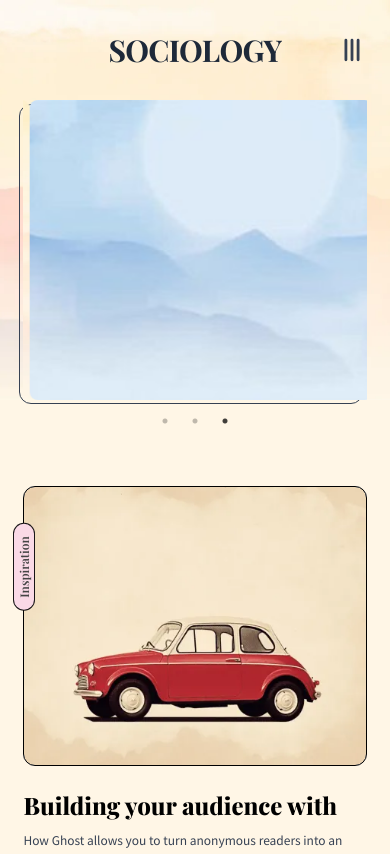
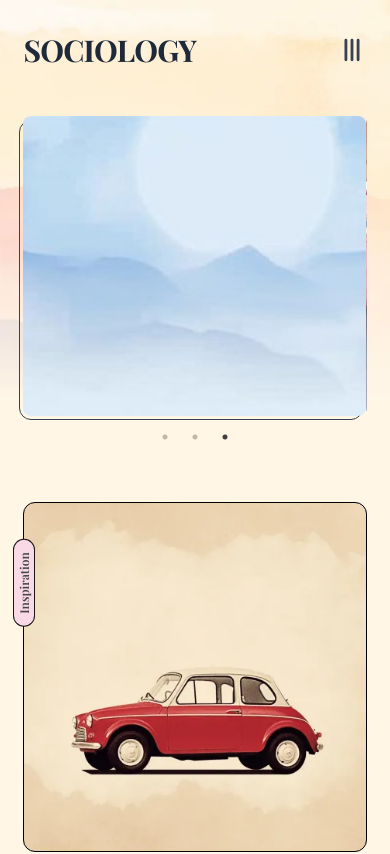
Before and after one commit to Olawoyin1/sosioloji, a React (Vite) app: page / in a window 390 px wide. Shown: the top 854 px of the page. Built offline with nearby package versions, Linux system fonts and the light colour scheme; a web font is replaced by a local one.

Commit message:
navbar fixed

```diff
--- a/src/components/Navbar.tsx
+++ b/src/components/Navbar.tsx
@@ -39,22 +39,26 @@ const Navbar = () => {
   const [menuOpen, setMenuOpen] = useState(false);
 
   return (
-    <nav className="w-full z-50 relative">
+    <nav className="w-full z-50 relative mb-4">
       <div className="container">
-        <div className="relative flex items-center min-h-[100px] md:min-h-[200px] justify-center max-w-6xl mx-auto">
-          {/* Center: Title */}
+        <div className="flex items-center justify-between min-h-[100px] md:min-h-[200px]  mx-auto relative">
+  {/* Title */}
   <h1 className="text-3xl md:text-6xl font-bold tracking-tight text-gray-800">
+    <span className="block md:hidden">SOCIOLOGY</span>
+    <span className="hidden md:block md:-translate-y-1/2 absolute left-1/2 -translate-x-1/2">
       SOCIOLOGY
+    </span>
   </h1>
 
-          {/* Right: Menu Icon */}
+  {/* Menu icon */}
   <div
-            className="absolute right-0 top-1/2 -translate-y-1/2 rotate-90 text-3xl text-gray-700 cursor-pointer"
+    className="text-3xl text-gray-700 cursor-pointer rotate-90 block md:absolute md:right-0 md:top-1/2 md:-translate-y-1/2"
     onClick={() => setMenuOpen(true)}
   >
     <IoMenu />
   </div>
 </div>
+
       </div>
 
       {/* Slide-up menu */}
--- a/src/components/SingleCard.tsx
+++ b/src/components/SingleCard.tsx
@@ -196,7 +196,7 @@ const SingleCard = ({ item }: { item: CardItem }) => {
   }, []);
 
   return (
-    <div className="flex flex-col justify-center items-center max-w-[500px] max-h-[470px]">
+    <div className="flex flex-col justify-center items-center max-w-[500px] max-h-[540px] md:max-h-[470px]">
       {/* Image */}
       <div
   className="relative w-full h-[400px]"
```
Lines whose indentation alone changed are shown as unchanged.
